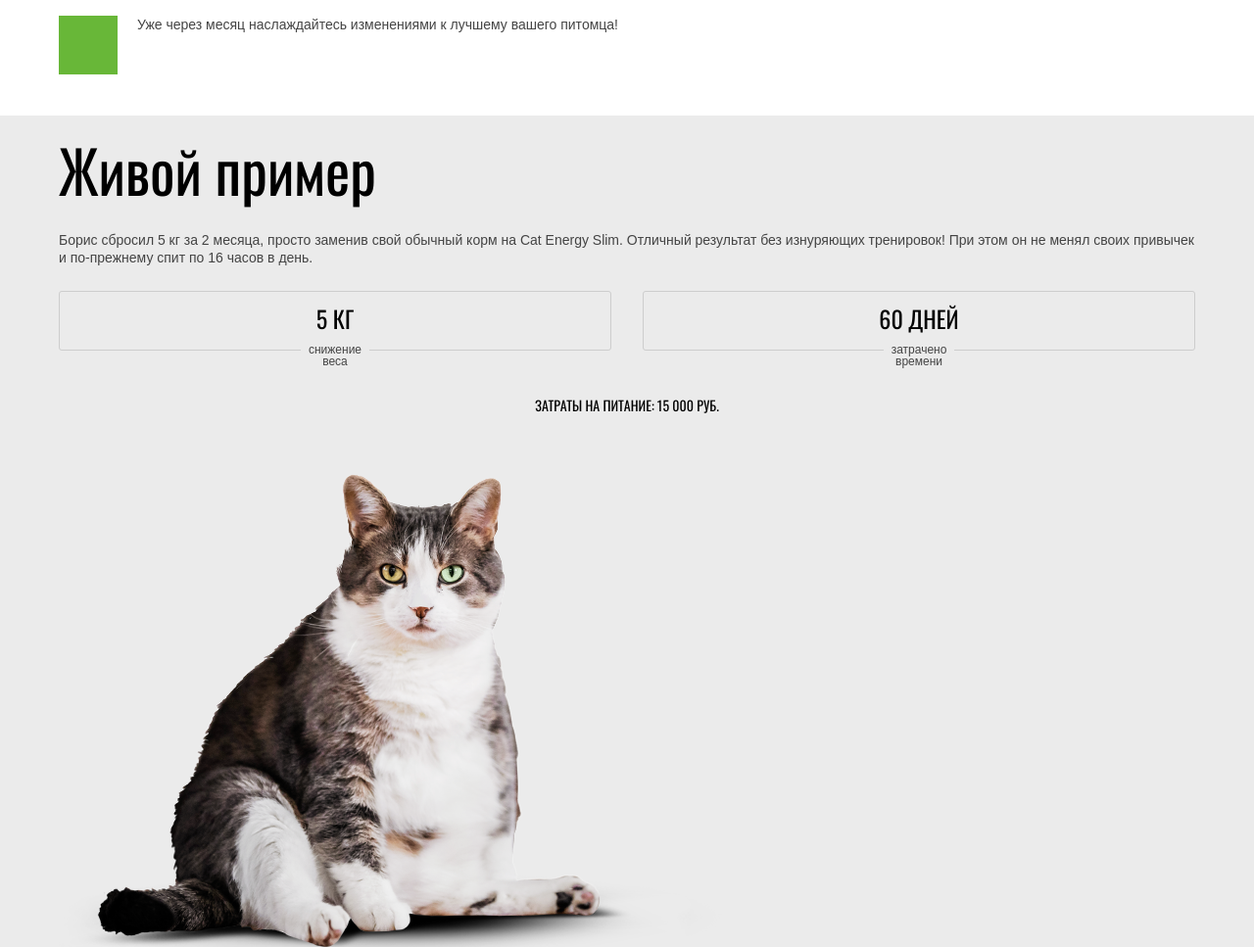
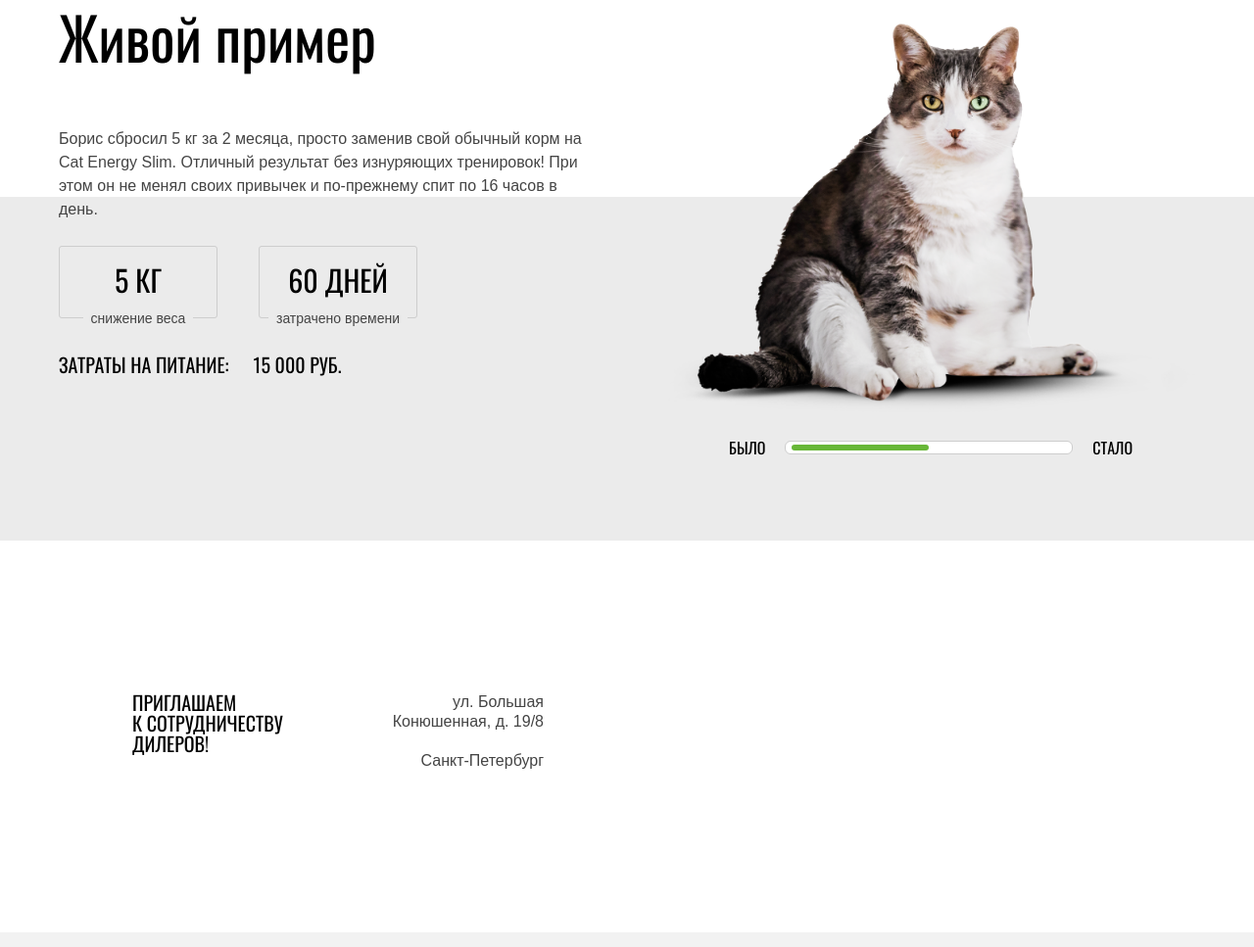
Before and after one commit to ArkHelvetios/Cat-Energy, a website: page source/index.html in a window 1280 px wide. Shown: the part 1407-2374 px from the top of the page at 98% size. Drawn offline with nearby package versions, Linux system fonts and the light colour scheme; files that its build step writes are made by us from their sources.

Commit message:
Responsive layout for index
Made @media for tablet and desctop on index page, include header and footer. Only high-level layouts, no micro yet

```diff
--- a/source/index.html
+++ b/source/index.html
@@ -75,28 +75,32 @@
         </ul>
       </section>
 
-      <section class="example">
+      <section class="page-main__example example">
         <div class="example__wrapper wrapper">
+          <div class="example__info">
             <h2 class="example__title title">Живой пример</h2>
             <p class="example__description">
               Борис сбросил 5 кг за 2 месяца, просто заменив свой обычный корм на Cat Energy Slim. Отличный результат без изнуряющих тренировок!
               При этом он не менял своих привычек и по-прежнему спит по 16 часов в день.
             </p>
-          <dl class="example__stats">
-            <div class="example__stats-item">
-              <dt class="example__stats-value">5 кг</dt>
-              <dd class="example__stats-description">снижение веса</dd>
+            <div class="example__results results">
+              <dl class="results__list">
+                <div class="results__item">
+                <dt class="results__value">5 кг</dt>
+                <dd class="results__description">снижение веса</dd>
                 </div>
-            <div class="example__stats-item">
-              <dt class="example__stats-value">60 дней</dt>
-              <dd class="example__stats-description">затрачено времени</dd>
+                <div class="results__item">
+                  <dt class="results__value">60 дней</dt>
+                  <dd class="results__description">затрачено времени</dd>
                 </div>
               </dl>
-          <p class="example__price">Затраты на питание: 15 000 РУБ. </p>
-          <div class="comparison">
+              <p class="results__total">Затраты на питание: <span class="results__total-price">15 000 РУБ.</span></p>
+            </div>
+          </div>
+          <div class="example__comparison comparison">
             <div class="comparison__images">
               <img class="comparison__image-before" src="img/cat-fat.png" alt="Изображение толстого кота">
-              <img class="comparison__image-after" src="img/cat-skinny.png" alt="Изображение худого кота">
+              <!-- <img class="comparison__image-after" src="img/cat-skinny.png" alt="Изображение худого кота"> -->
             </div>
             <div class="comparison__control">
               <button class="comparison__button">Было</button>
@@ -112,13 +116,15 @@
 
     <footer class="page-footer">
       <section class="contacts contacts--index">
+        <div class="contacts__wrapper wrapper">
           <h2 class="visually-hidden">Наши контакты</h2>
           <div class="contacts__panel">
-          <p class="contacts__cta">Приглашаем к сотрудничеству дилеров!</p>
+            <p class="contacts__cta">Приглашаем<br> к сотрудничеству<br> дилеров!</p>
             <address class="contacts__address">
-            <p class="contacts__street">ул. Большая Конюшенная, д. 19/8</p>
+              <p class="contacts__street">ул. Большая<br> Конюшенная, д. 19/8</p>
               <p class="contacts__city">Санкт-Петербург</p>
             </address>
+          </div>
         </div>
         <iframe class="contacts__map" src="https://yandex.ru/map-widget/v1/?ll=30.324868%2C59.938757&mode=search&ol=geo&ouri=ymapsbm1%3A%2F%2Fgeo%3Fdata%3DCgg1NzM5NDE4NBJh0KDQvtGB0YHQuNGPLCDQodCw0L3QutGCLdCf0LXRgtC10YDQsdGD0YDQsywg0JHQvtC70YzRiNCw0Y8g0JrQvtC90Y7RiNC10L3QvdCw0Y8g0YPQu9C40YbQsCwgMTkvOCIKDZaV8kEVKcFvQg%3D%3D&z=14" frameborder="1" allowfullscreen="true"></iframe>
       </section>
--- a/source/sass/blocks/benefits.scss
+++ b/source/sass/blocks/benefits.scss
@@ -4,27 +4,66 @@
 }
 
 .benefits__list {
+  display: grid;
+  gap: 20px;
   list-style: none;
   margin: 0;
   padding: 0;
+  counter-reset: benefit-num;
+
+  @media (min-width: $tablet) {
+    grid-template-columns: 1fr 1fr;
+    gap: 40px 80px;
+  }
+
+  @media (min-width: $desktop) {
+    grid-template-columns: repeat(4, 1fr);
+  }
+
 }
 
 .benefits__item {
   display: flex;
+  position: relative;
   font-family: $font-family-secondary;
   color: $grey-500;
-  margin-bottom: 20px;
-
-  &:last-child {
-    margin-bottom: 0;
-  }
 
   &::before {
     content: "";
-    display: block;
     min-width: 60px;
     height: 60px;
     background-color: $green-basic;
     margin-right: 20px;
   }
+
+  &::after {
+    counter-increment: benefit-num;
+    content: counter(benefit-num);
+    display: none;
+    position: absolute;
+    top: 0;
+    right: 0;
+    font-family: $font-family-primary;
+    font-size: 280px;
+    line-height: 280px;
+    color: $grey-100;
+    z-index: -1;
+  }
+
+  @media (min-width: $tablet) {
+    flex-direction: column;
+    justify-content: center;
+    width: 230px;
+    min-height: 280px;
+
+    &::before {
+      width: 80px;
+      height: 80px;
+      margin-bottom: 31px;
+    }
+
+    &::after {
+      display: block;
+    }
+  }
 }
--- a/source/sass/blocks/burger-menu.scss
+++ b/source/sass/blocks/burger-menu.scss
@@ -1,4 +1,3 @@
-
 .burger-menu {
   display: block;
   width: 24px;
--- a/source/sass/blocks/contacts.scss
+++ b/source/sass/blocks/contacts.scss
@@ -1,4 +1,6 @@
 .contacts {
+  position: relative;
+
   &--index {
     background-color: $white;
   }
@@ -7,7 +9,20 @@
 .contacts__panel {
   display: grid;
   grid-template-columns: 1fr 1fr;
-  padding: 25px 20px;
+  padding-top: 25px;
+  padding-bottom: 25px;
+
+  @media (min-width: $tablet) {
+    padding: 60px 41px;
+  }
+
+  @media (min-width: $desktop) {
+    position: absolute;
+    top: 95px;
+    width: 570px;
+    background-color: $white;
+    padding: 60px 75px;
+  }
 }
 
 .contacts__cta {
@@ -16,13 +31,24 @@
   text-transform: uppercase;
   margin: 0;
   padding-right: 10px;
+
+  @media (min-width: $tablet) {
+    font-size: 20px;
+    line-height: 21px;
+  }
 }
 
 .contacts__address {
   font-family: $font-family-secondary;
   font-style: normal;
+  font-size: 14px;
   line-height: 20px;
   color: $grey-500;
+
+  @media (min-width: $tablet) {
+    font-size: 16px;
+    text-align: right;
+  }
 }
 
 .contacts__street,
@@ -30,8 +56,22 @@
   margin: 0;
 }
 
+.contacts__street {
+  @media (min-width: $tablet) {
+    margin-bottom: 20px;
+  }
+}
+
 .contacts__map {
   width: 100%;
   height: 360px;
   border: none;
+  margin-bottom: -5px;
+
+  @media (min-width: $tablet) {
+    height: 400px;
+  }
+
+  @media (min-width: $desktop) {
+  }
 }
--- a/source/sass/blocks/copywright.scss
+++ b/source/sass/blocks/copywright.scss
@@ -5,8 +5,13 @@
   font-family: $font-family-secondary;
   font-size: 16px;
   color: $grey-500;
+
+  @media (min-width: $tablet) {
+    justify-content: end;
+  }
 }
 
 .copywright__text {
   margin: 0;
+  margin-right: 20px;
 }
--- a/source/sass/blocks/example.scss
+++ b/source/sass/blocks/example.scss
@@ -1,15 +1,71 @@
 .example {
+  position: relative;
   background-color: $grey-200;
+  z-index: 0;
+
+  &::after {
+    content: "";
+    display: none;
+    position: absolute;
+    width: 100%;
+    background-color: $grey-200;
+    z-index: -1;
+  }
+
+  @media (min-width: $tablet) {
+    background-color: $white;
+    border-top: 1px solid $grey-200;
+
+    &::after {
+      display: block;
+      height: 460px;
+      bottom: 0;
+    }
+  }
+
+  @media (min-width: $desktop) {
+    border: none;
+
+    &::after {
+      height: auto;
+      top: 194px;
+    }
+  }
 }
 
 .example__wrapper {
+  display: grid;
+  gap: 40px;
   padding-top: 25px;
   padding-bottom: 25px;
+
+  @media (min-width: $tablet) {
+    gap: 60px;
+    padding-top: 40px;
+    padding-bottom: 60px;
+  }
+
+  @media (min-width: $desktop) {
+    grid-template-columns: 1fr 1fr;
+    gap: 80px;
+    padding-top: 0;
+    padding-bottom: 75px;
+  }
+}
+
+.example__info {
+  @media (min-width: $desktop) {
+
+  }
 }
 
 .example__title {
   margin: 0;
   margin-bottom: 33px;
+
+  @media (min-width: $tablet) {
+    margin-bottom: 63px;
+  }
 }
 
 .example__description {
@@ -18,50 +74,3 @@
   margin: 0;
   margin-bottom: 25px;
 }
-
-.example__stats {
-  display: grid;
-  grid-template-columns: 1fr 1fr;
-  column-gap: 32px;
-  margin: 0;
-  margin-bottom: 10px;
-}
-
-.example__stats-item {
-  display: flex;
-  flex-direction: column;
-}
-
-.example__stats-value {
-  font-size: 24px;
-  line-height: 24px;
-  text-align: center;
-  text-transform: uppercase;
-  border: 1px solid $grey-300;
-  border-radius: 3px;
-  padding: 20px;
-  padding-top: 15px;
-}
-
-.example__stats-description {
-  position: relative;
-  bottom: 12px;
-  width: min-content;
-  font-family: $font-family-secondary;
-  font-size: 12px;
-  line-height: 12px;
-  color: $grey-500;
-  text-align: center;
-  align-self: center;
-  background-color: $grey-200;
-  margin: 0;
-  padding: 8px;
-  padding-top: 5px;
-}
-
-.example__price {
-  text-align: center;
-  text-transform: uppercase;
-  margin: 0;
-  margin-bottom: 40px;
-}
--- a/source/sass/blocks/intro.scss
+++ b/source/sass/blocks/intro.scss
@@ -101,6 +101,7 @@
 
 .intro__button {
   align-self: stretch;
+  padding: 10px;
   @media (min-width: $tablet) {
     align-self: start;
     font-size: 20px;
--- a/source/sass/blocks/page-main.scss
+++ b/source/sass/blocks/page-main.scss
@@ -38,6 +38,10 @@
 
 .page-main__benefits {
   margin-bottom: 42px;
+
+  @media (min-width: $desktop) {
+    margin-bottom: 10px;
+  }
 }
 
 .page-main__form {
--- a/source/sass/blocks/page.scss
+++ b/source/sass/blocks/page.scss
@@ -4,6 +4,11 @@
   font-weight: 400;
   font-size: 14px;
   line-height: 18px;
+
+  @media (min-height: $tablet) {
+    font-size: 16px;
+    line-height: 24px;
+  }
 }
 
 .page__body {
--- /dev/null
+++ b/source/sass/blocks/results.scss
@@ -0,0 +1,109 @@
+.results {
+  display: grid;
+  gap: 20px;
+
+  @media (min-width: $tablet) {
+    grid-template-columns: 1fr max-content;
+    align-items: center;
+  }
+
+  @media (min-width: $desktop) {
+    grid-template-columns: 1fr;
+  }
+}
+
+.results__list {
+  display: grid;
+  grid-template-columns: auto auto;
+  column-gap: 32px;
+  justify-content: center;
+  margin: 0;
+  margin-bottom: -12px;
+
+  @media (min-width: $tablet) {
+    column-gap: 42px;
+    justify-content: start;
+  }
+}
+
+.results__item {
+  display: flex;
+  flex-direction: column;
+  min-width: 124px;
+
+  @media (min-width: $tablet) {
+    min-width: 162px;
+  }
+}
+
+.results__value {
+  font-size: 24px;
+  line-height: 24px;
+  text-align: center;
+  text-transform: uppercase;
+  border: 1px solid $grey-300;
+  border-radius: 3px;
+  padding: 20px;
+  padding-top: 15px;
+
+  @media (min-width: $tablet) {
+    font-size: 30px;
+    line-height: 37px;
+  }
+}
+
+.results__description {
+  position: relative;
+  bottom: 12px;
+  width: min-content;
+  font-family: $font-family-secondary;
+  font-size: 12px;
+  line-height: 12px;
+  color: $grey-500;
+  text-align: center;
+  align-self: center;
+  background-color: $grey-200;
+  margin: 0;
+  padding: 8px;
+  padding-top: 5px;
+
+  @media (min-width: $tablet) {
+    width: max-content;
+    font-size: 14px;
+    line-height: 14px;
+    background-color: $white;
+  }
+
+  @media (min-width: $desktop) {
+    background-color: $grey-200;
+  }
+}
+
+.results__total {
+  font-size: 14px;
+  text-align: center;
+  text-transform: uppercase;
+  margin: 0;
+
+  @media (min-width: $tablet) {
+    font-size: 20px;
+    text-align: right;
+  }
+
+  @media (min-width: $desktop) {
+    display: flex;
+    text-align: left;
+  }
+}
+
+.results__total-price {
+  @media (min-width: $tablet) {
+    display: block;
+    margin-top: 5px;
+  }
+
+  @media (min-width: $desktop) {
+    margin-top: 0;
+    margin-left: 25px;
+  }
+}
--- a/source/sass/style.scss
+++ b/source/sass/style.scss
@@ -19,6 +19,7 @@
 @import "blocks/program-types.scss";
 @import "blocks/benefits.scss";
 @import "blocks/example.scss";
+@import "blocks/results.scss";
 @import "blocks/comparison.scss";
 @import "blocks/contacts.scss";
 @import "blocks/socials.scss";
```
Also changed, not shown: source/catalog.html (+9 -7 lines), source/form.html (+9 -7 lines), source/sass/blocks/page-footer.scss (+19 -6 lines), source/sass/blocks/program-types.scss (+27 -3 lines). Lines whose indentation alone changed are shown as unchanged.
